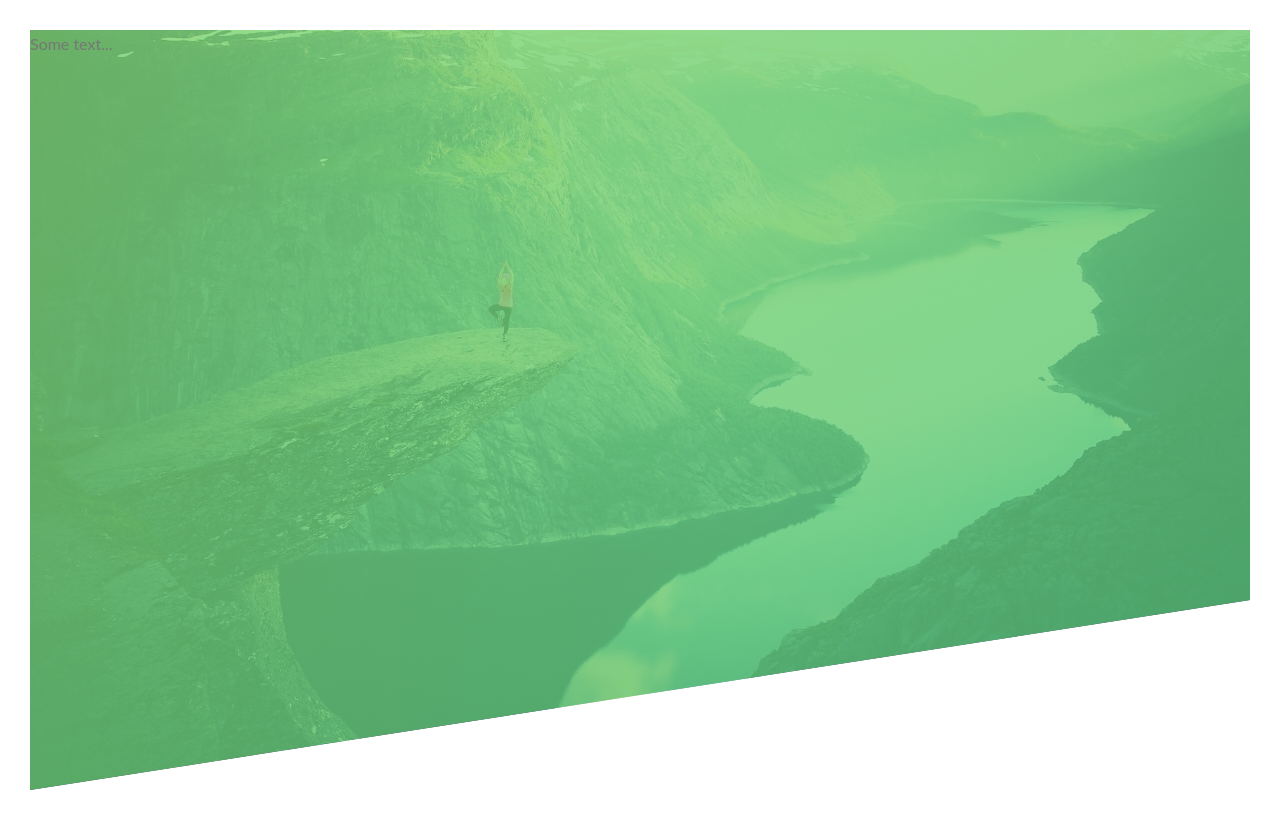
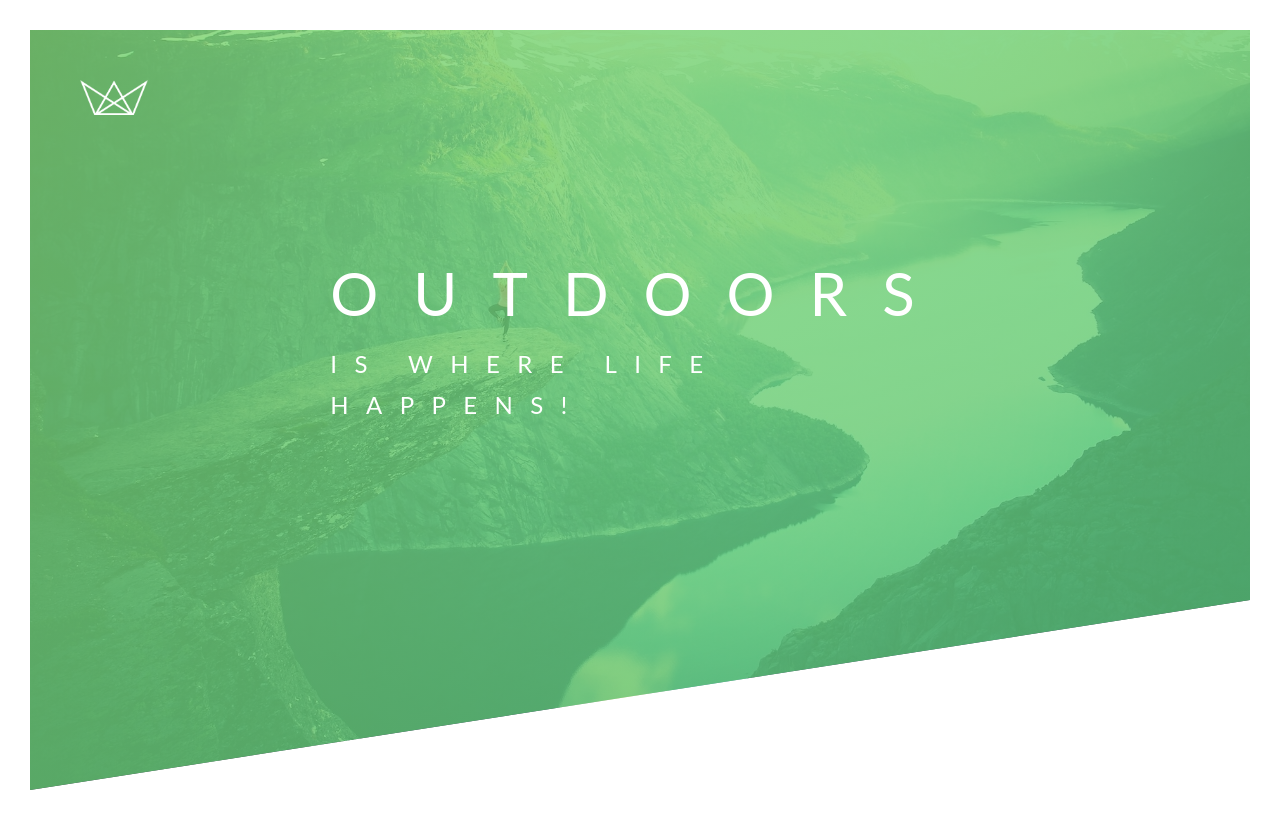
Before and after one commit to Magicsoftuz/magic-life, a plain HTML site: page index.html in a window 1280 px wide. Drawn offline with Linux system fonts and the light colour scheme.

Commit message:
Building the Header - Part 2

```diff
--- a/css/style.css
+++ b/css/style.css
@@ -32,4 +32,38 @@ body {
   background-position: center;
   background-size: cover;
   clip-path: polygon(0 0, 100% 0, 100% 75%, 0 100%);
+  position: relative;
 }
+
+.logo {
+  position: absolute;
+  top: 50px;
+  left: 50px;
+}
+.logo-img {
+  height: 35px;
+}
+
+.heading-primary {
+  color: #fff;
+  text-transform: uppercase;
+}
+
+.heading-primary-main {
+  display: block;
+  letter-spacing: 35px;
+  font-size: 60px;
+  font-weight: 400;
+}
+.heading-primary-sub {
+  display: block;
+  letter-spacing: 17.4px;
+  font-size: 24px;
+  font-weight: 400;
+}
+.text-box {
+  position: absolute;
+  top: 40%;
+  left: 50%;
+  transform: translate(-50%, -50%);
+}
--- a/index.html
+++ b/index.html
@@ -8,6 +8,16 @@
     <title>MagicLife</title>
   </head>
   <body>
-    <header class="header">Some text...</header>
+    <header class="header">
+      <div class="logo">
+        <img src="/img/logo-white.png" alt="Logo" srcset="" class="logo-img" />
+      </div>
+      <div class="text-box">
+        <h1 class="heading-primary">
+          <span class="heading-primary-main">outdoors</span>
+          <span class="heading-primary-sub">is where life happens!</span>
+        </h1>
+      </div>
+    </header>
   </body>
 </html>
```
